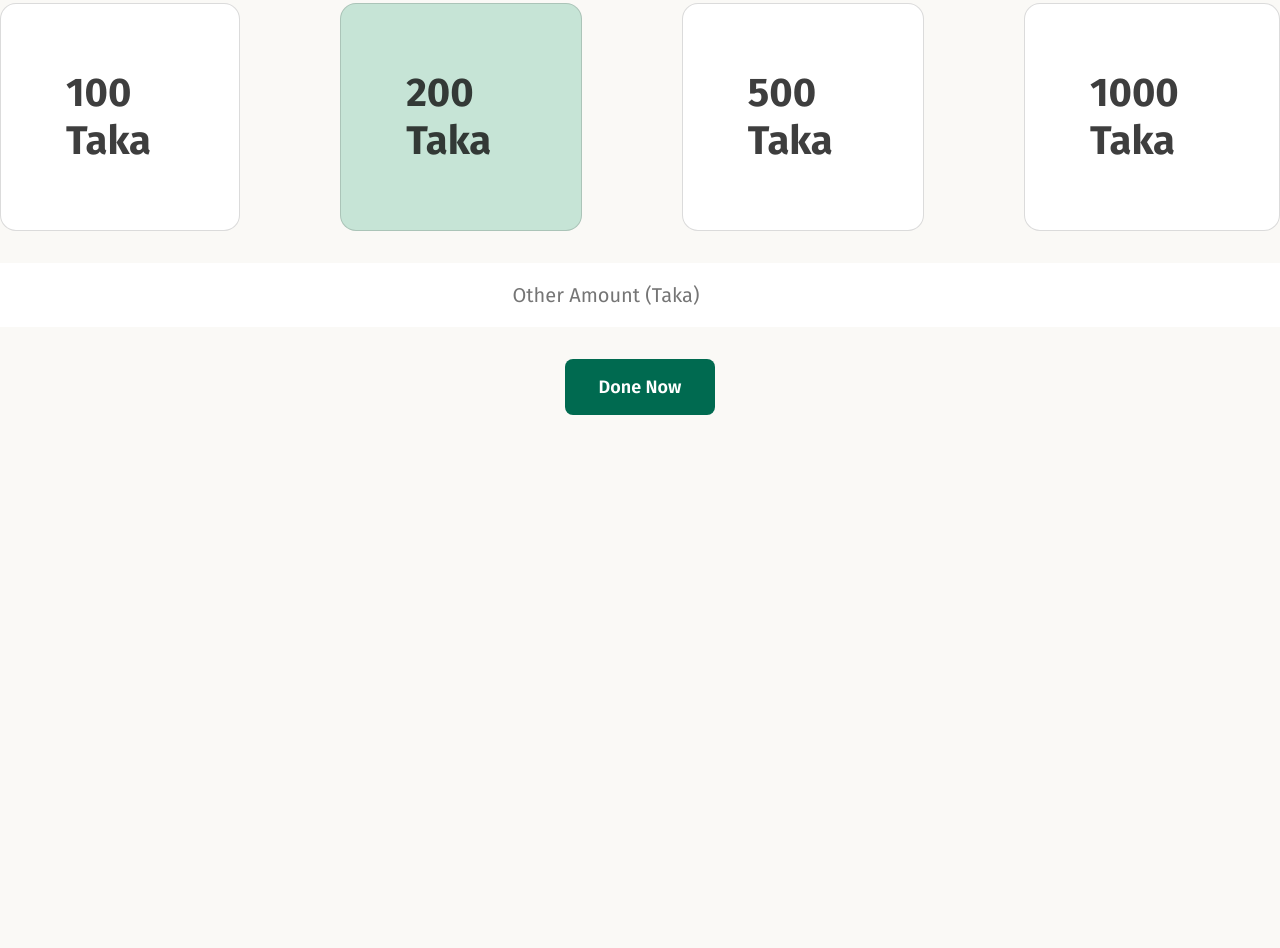
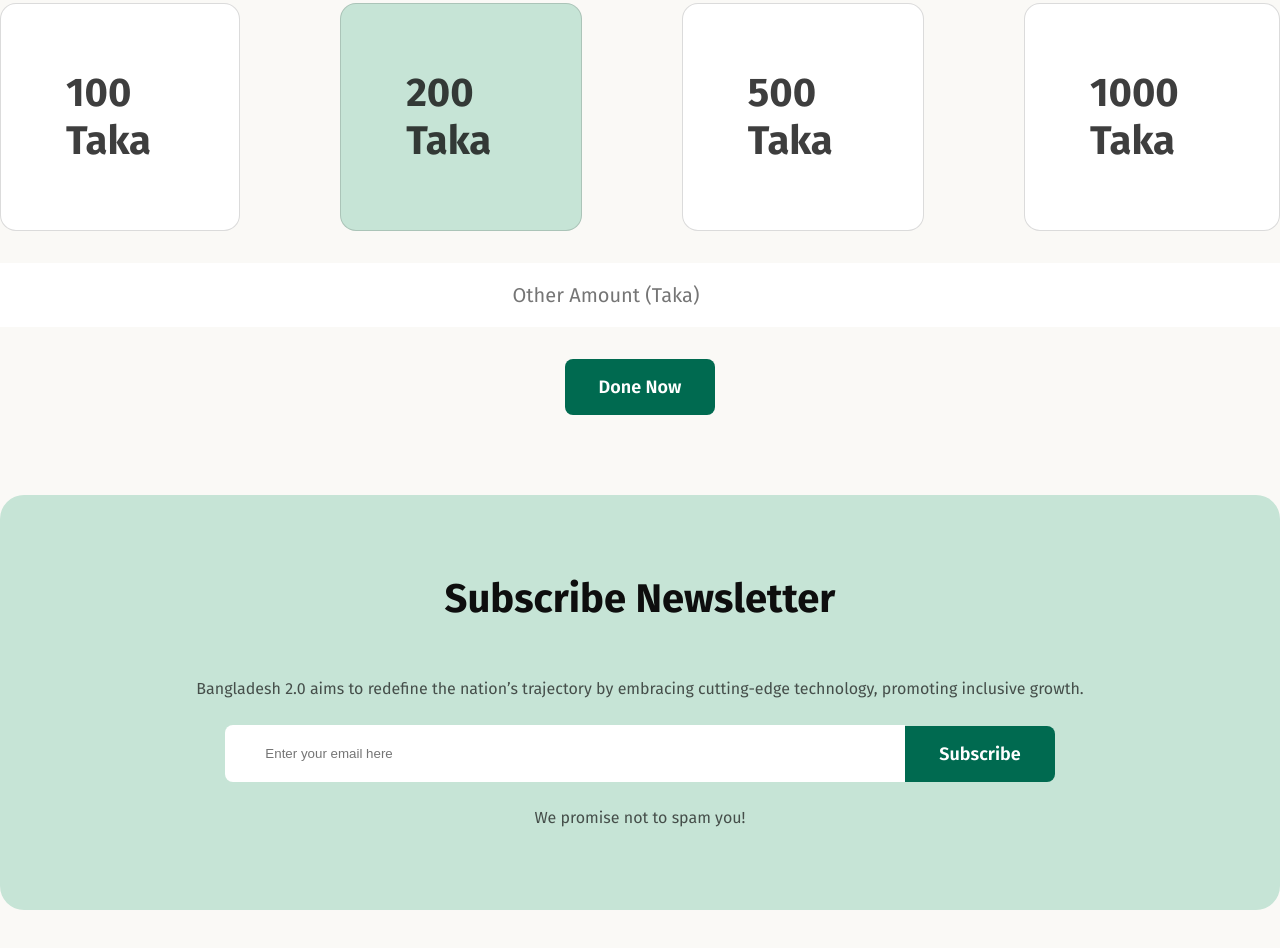
Before and after one commit to sonatanpaul/assignment-task-one, a plain HTML site: page index.html in a window 1280 px wide. Shown: the part 4034-4982 px from the top of the page. Before the commit the page ends 4529 px from the top, so only its background shows below. Drawn offline with Linux system fonts and the light colour scheme.

Commit message:
Subscribe task issue fixed

```diff
--- a/index.html
+++ b/index.html
@@ -246,6 +246,24 @@
       </section>
       <!-- Donation Section End  -->
       <!-- Subscribe Newsletter Section Start  -->
+      <section>
+        <div class="subscribe-container">
+          <h1 class="common-heading">Subscribe Newsletter</h1>
+          <p class="common-text-color">
+            Bangladesh 2.0 aims to redefine the nation’s trajectory by embracing
+            cutting-edge technology, promoting inclusive growth.
+          </p>
+          <div class="input-container">
+            <input
+              class="subscribe-input"
+              type="text"
+              placeholder="Enter your email here "
+            />
+            <button class="subscribe-button">Subscribe</button>
+          </div>
+          <p class="common-text-color">We promise not to spam you!</p>
+        </div>
+      </section>
       <!-- Subscribe Newsletter Section End  -->
     </main>
     <!-- main tag end  -->
--- a/style.css
+++ b/style.css
@@ -387,3 +387,43 @@ body {
   width: 1110px;
   text-align: center;
 }
+
+.subscribe-container {
+  display: flex;
+  flex-direction: column;
+  justify-content: center;
+  align-items: center;
+  gap: 24px;
+  border-radius: 24px;
+  background: rgb(198, 228, 214);
+  padding: 80px 100px 80px 100px;
+  margin-bottom: 80px;
+}
+
+.input-container {
+  display: flex;
+  justify-content: center;
+  align-items: center;
+}
+
+.subscribe-input {
+  border-radius: 8px 0px 0px 8px;
+  padding: 21px 40px 21px 40px;
+  background: rgb(255, 255, 255);
+  width: 600px;
+  border: none;
+}
+
+.subscribe-button {
+  border-radius: 0px 8px 8px 0px;
+  background: rgb(0, 106, 80);
+  padding: 17px 34px 17px 34px;
+  border: none;
+  color: rgb(255, 255, 255);
+  font-family: Fira Sans;
+  font-size: 18px;
+  font-weight: 600;
+  line-height: 22px;
+  letter-spacing: 0%;
+  text-align: left;
+}
```
